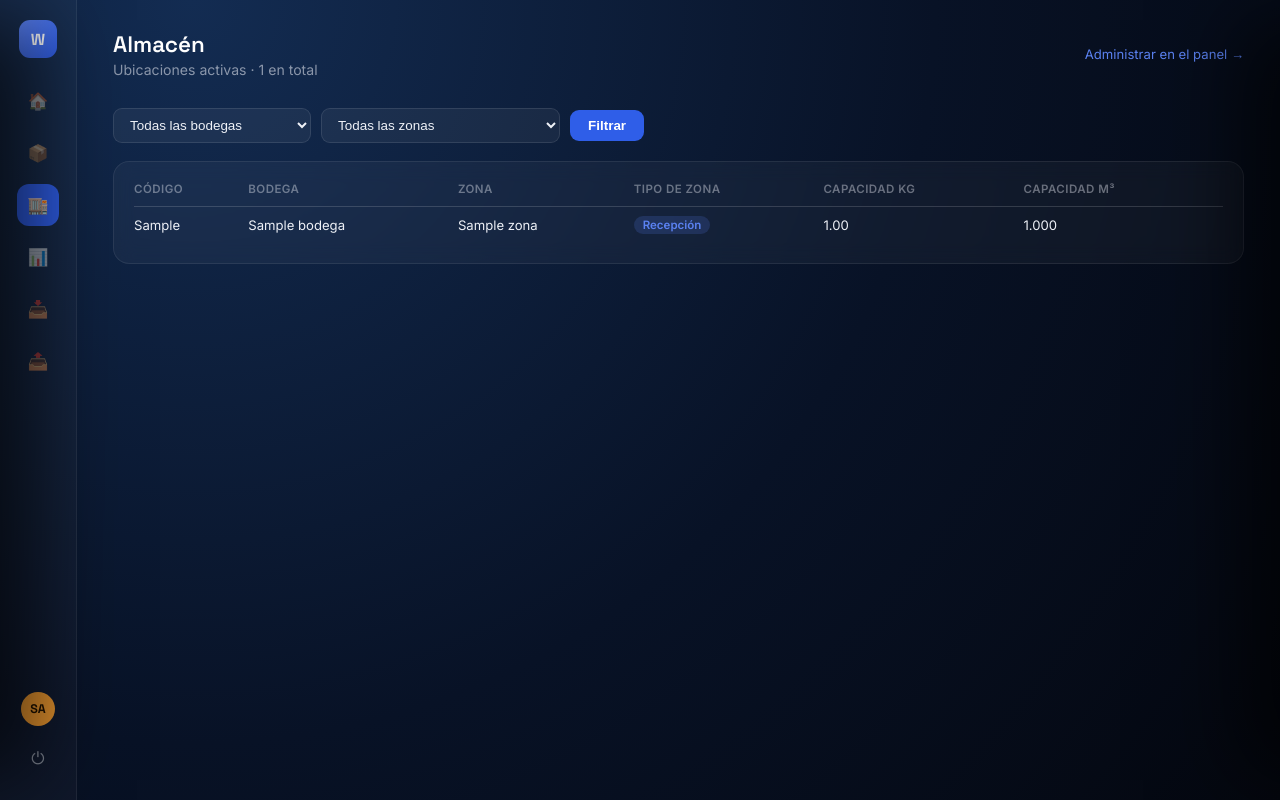
After one commit to lyt27771-create/LogiApp, a Django app: page /almacen/ in a window 1280 px wide. The commit adds this page. Run offline with Django 5.2, Linux system fonts and the light colour scheme; a user stored in the database is signed in; tables that the repository leaves empty hold one stand-in row (values such as "Sample post").

Commit message:
feat(almacen): listado de ubicaciones con filtro por bodega y zona
Agrega UbicacionListView (permiso almacen.view_ubicacion) con filtros
por bodega y zona y paginacion, siguiendo el mismo patron que
catalogo. El icono de Almacen en el sidebar enlaza a esta pantalla.

Co-Authored-By: Claude Sonnet 5 <noreply@anthropic.com>

```diff
--- /dev/null
+++ b/apps/almacen/urls.py
@@ -0,0 +1,9 @@
+from django.urls import path
+
+from apps.almacen.views import UbicacionListView
+
+app_name = "almacen"
+
+urlpatterns = [
+    path("", UbicacionListView.as_view(), name="listado"),
+]
--- a/apps/almacen/views.py
+++ b/apps/almacen/views.py
@@ -1,3 +1,34 @@
-from django.shortcuts import render
+from django.contrib.auth.mixins import LoginRequiredMixin, PermissionRequiredMixin
+from django.views.generic import ListView
 
-# Create your views here.
+from apps.almacen.models import Bodega, Ubicacion, Zona
+
+
+class UbicacionListView(LoginRequiredMixin, PermissionRequiredMixin, ListView):
+    model = Ubicacion
+    template_name = "almacen/listado.html"
+    context_object_name = "ubicaciones"
+    paginate_by = 10
+    permission_required = "almacen.view_ubicacion"
+
+    def get_queryset(self):
+        qs = (
+            Ubicacion.objects.select_related("zona", "zona__bodega")
+            .filter(activo=True)
+            .order_by("zona__bodega", "zona", "pasillo", "rack", "nivel")
+        )
+        bodega_id = self.request.GET.get("bodega", "").strip()
+        if bodega_id:
+            qs = qs.filter(zona__bodega_id=bodega_id)
+        zona_id = self.request.GET.get("zona", "").strip()
+        if zona_id:
+            qs = qs.filter(zona_id=zona_id)
+        return qs
+
+    def get_context_data(self, **kwargs):
+        context = super().get_context_data(**kwargs)
+        context["bodegas"] = Bodega.objects.filter(activo=True).order_by("codigo")
+        context["zonas"] = Zona.objects.filter(activo=True).order_by("codigo")
+        context["bodega_id"] = self.request.GET.get("bodega", "")
+        context["zona_id"] = self.request.GET.get("zona", "")
+        return context
--- a/config/urls.py
+++ b/config/urls.py
@@ -23,4 +23,5 @@ urlpatterns = [
     path('accounts/logout/', auth_views.LogoutView.as_view(), name='logout'),
     path('', include('apps.core.urls')),
     path('catalogo/', include('apps.catalogo.urls')),
+    path('almacen/', include('apps.almacen.urls')),
 ]
--- /dev/null
+++ b/templates/almacen/listado.html
@@ -0,0 +1,68 @@
+{% extends "base.html" %}
+
+{% block title %}Almacén · WMS UPEC{% endblock %}
+
+{% block content %}
+  <div class="app-topbar">
+    <div>
+      <h1>Almacén</h1>
+      <p class="lead-sub">Ubicaciones activas · {{ page_obj.paginator.count }} en total</p>
+    </div>
+    <a href="/admin/almacen/ubicacion/" class="admin-link">Administrar en el panel →</a>
+  </div>
+
+  <form class="filter-bar" method="get">
+    <select name="bodega">
+      <option value="">Todas las bodegas</option>
+      {% for bodega in bodegas %}
+        <option value="{{ bodega.id }}" {% if bodega_id == bodega.id|stringformat:"s" %}selected{% endif %}>{{ bodega.codigo }} · {{ bodega.nombre }}</option>
+      {% endfor %}
+    </select>
+    <select name="zona">
+      <option value="">Todas las zonas</option>
+      {% for zona in zonas %}
+        <option value="{{ zona.id }}" {% if zona_id == zona.id|stringformat:"s" %}selected{% endif %}>{{ zona.bodega.codigo }} / {{ zona.codigo }} · {{ zona.nombre }}</option>
+      {% endfor %}
+    </select>
+    <button type="submit" class="btn-filter">Filtrar</button>
+  </form>
+
+  <div class="panel-dark">
+    {% if ubicaciones %}
+      <table class="activity-table">
+        <thead>
+          <tr>
+            <th>Código</th><th>Bodega</th><th>Zona</th><th>Tipo de zona</th>
+            <th>Capacidad kg</th><th>Capacidad m³</th>
+          </tr>
+        </thead>
+        <tbody>
+          {% for ubic in ubicaciones %}
+            <tr>
+              <td>{{ ubic.codigo }}</td>
+              <td>{{ ubic.zona.bodega.nombre }}</td>
+              <td>{{ ubic.zona.nombre }}</td>
+              <td><span class="tag tag-traslado">{{ ubic.zona.get_tipo_display }}</span></td>
+              <td>{{ ubic.capacidad_kg }}</td>
+              <td>{{ ubic.capacidad_m3 }}</td>
+            </tr>
+          {% endfor %}
+        </tbody>
+      </table>
+
+      {% if page_obj.has_other_pages %}
+        <div class="pagination">
+          {% if page_obj.has_previous %}
+            <a href="?page={{ page_obj.previous_page_number }}{% if bodega_id %}&bodega={{ bodega_id }}{% endif %}{% if zona_id %}&zona={{ zona_id }}{% endif %}">← Anterior</a>
+          {% endif %}
+          <span class="pagination-current">Página {{ page_obj.number }} de {{ page_obj.paginator.num_pages }}</span>
+          {% if page_obj.has_next %}
+            <a href="?page={{ page_obj.next_page_number }}{% if bodega_id %}&bodega={{ bodega_id }}{% endif %}{% if zona_id %}&zona={{ zona_id }}{% endif %}">Siguiente →</a>
+          {% endif %}
+        </div>
+      {% endif %}
+    {% else %}
+      <p class="empty-hint">No hay ubicaciones que coincidan con el filtro.</p>
+    {% endif %}
+  </div>
+{% endblock %}
--- a/templates/base.html
+++ b/templates/base.html
@@ -16,7 +16,7 @@
       <div class="nav-stack">
         <a href="{% url 'dashboard' %}" class="nav-icon{% if request.resolver_match.url_name == 'dashboard' %} active{% endif %}" title="Tablero">🏠</a>
         <a href="{% url 'catalogo:listado' %}" class="nav-icon{% if request.resolver_match.app_name == 'catalogo' %} active{% endif %}" title="Catálogo">📦</a>
-        <a href="/admin/almacen/bodega/" class="nav-icon" title="Almacén">🏬</a>
+        <a href="{% url 'almacen:listado' %}" class="nav-icon{% if request.resolver_match.app_name == 'almacen' %} active{% endif %}" title="Almacén">🏬</a>
         <a href="/admin/inventario/existencia/" class="nav-icon" title="Inventario">📊</a>
         <a href="/admin/recepcion/ordenrecepcion/" class="nav-icon" title="Recepción">📥</a>
         <a href="/admin/despacho/pedido/" class="nav-icon" title="Despacho">📤</a>
```
